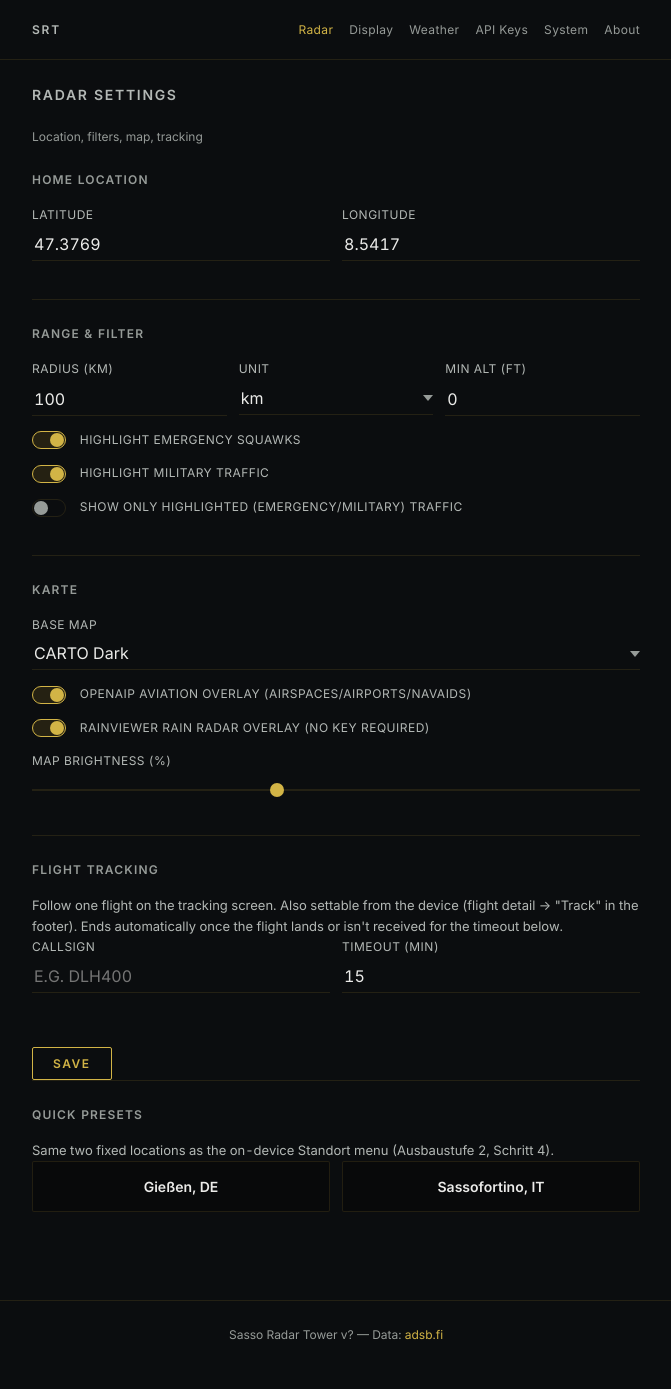
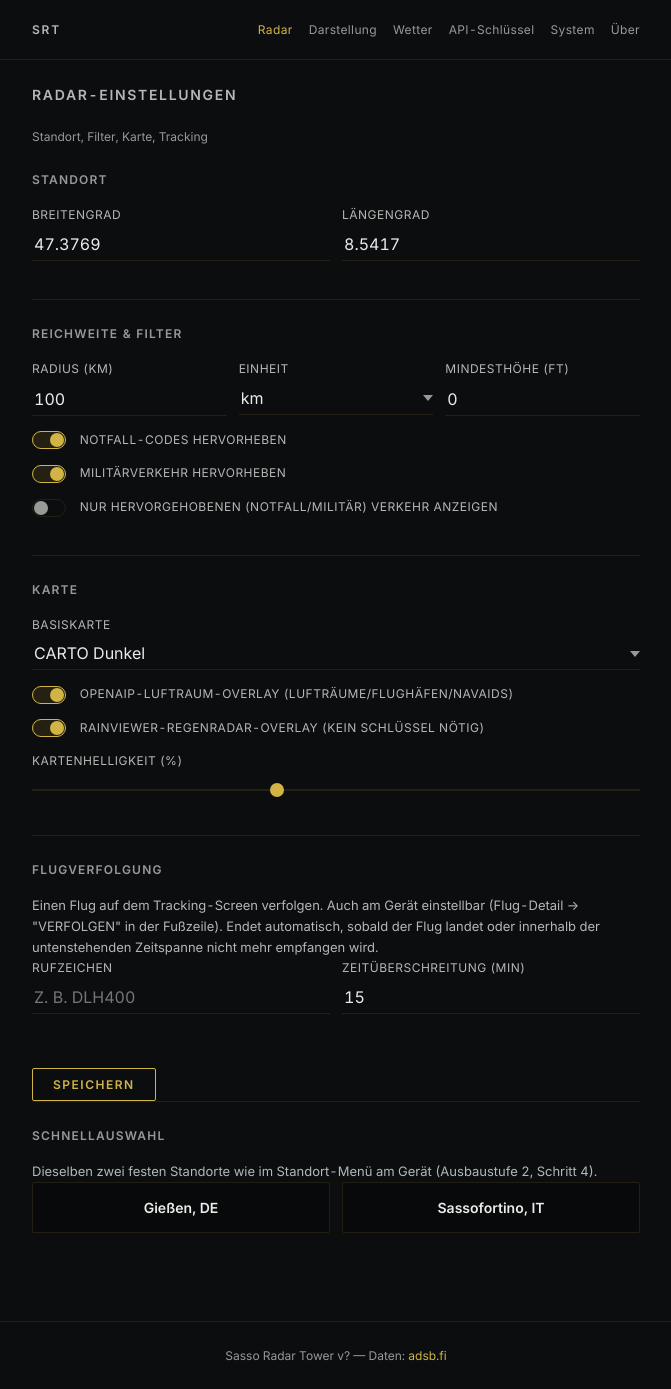
Before and after one commit to Lukasisnberg/Sasso_Radar_Tower, a Flask app: page /radar in a window 1280 px wide. Shown: the whole page, without its empty margins (304-975 px from the left). Before the commit the page ends 1340 px from the top, so only its background shows below. Run offline with Flask 3, Linux system fonts and the light colour scheme.

Commit message:
Lokalisierung Schritt 1: Web-Portal komplett auf Deutsch
Auslöser: Beim geplanten Schritt-5-Abgleich (Portal ↔ Gerätemenü,
"gleiche Begriffe") stellte sich heraus, dass das Gerätemenü
(menu.py) bereits komplett Deutsch ist, während Portal und alle
anderen Gerätescreens Englisch sind -- kein Wording-, sondern ein
Sprach-Unterschied. Auf Nachfrage: die gesamte Anwendung soll Deutsch
werden. Plan dazu unter
/home/lukas/.claude/plans/replicated-inventing-sunset.md.

Dieser Schritt übersetzt das Web-Portal: alle acht Templates
(base/index/radar/display/api_keys/system/about/weather.html),
app.py's drei Statustexte (Neustart/Herunterfahren/Update eingeleitet)
sowie die confirm()-Dialogtexte in system.html. lang="de" gesetzt.
Marken-/Domainnamen, Lizenznamen, Personen-/Ortsnamen und alle
name=-Formularattribute unverändert -- reiner Textaustausch, keine
Routen-/Speicherlogik-Änderung.

Erweitert über den ursprünglichen Plan hinaus: flugradar/system/update.py
enthält mehrere UpdateResult-Statusmeldungen (nicht nur "already up to
date"), die alle in dieselbe "Last attempt"-Zeile in system.html
einfließen -- nur eine davon zu übersetzen hätte das Feature
inkonsistent halb-deutsch gelassen, deshalb alle mitübersetzt.

Tests entsprechend angepasst (test_web.py, test_update.py). Visuell per
Dev-Server + Browser-Screenshots auf allen acht Portal-Seiten
verifiziert -- durchgehend Deutsch, bis auf zwei erwartete Reste: ein
alter (vor dieser Änderung geschriebener) update.log-Eintrag auf der
System-Seite, und die Wetter-Zustandstexte ("Partly Cloudy" etc.), die
aus data_sources/weather.py kommen und erst in Schritt 2 übersetzt
werden. Volle Testsuite 584/584 grün.

Co-Authored-By: Claude Sonnet 5 <noreply@anthropic.com>

```diff
--- a/flugradar/web/app.py
+++ b/flugradar/web/app.py
@@ -149,13 +149,13 @@ def create_app(settings: AppSettings | None = None) -> Flask:
         action = request.form.get("action") if request.method == "POST" else None
         message = None
         if action == "restart":
-            message = "Restart initiated..."
+            message = "Neustart eingeleitet..."
             system_action("reboot")
         elif action == "shutdown":
-            message = "Shutdown initiated..."
+            message = "Herunterfahren eingeleitet..."
             system_action("shutdown")
         elif action == "update":
-            message = "Update started in the background — check below in a minute."
+            message = "Update im Hintergrund gestartet — unten in einer Minute nachsehen."
             trigger_update_async()
         return render_template(
             "system.html", settings=settings, version=__version__, message=message,
--- a/flugradar/web/templates/base.html
+++ b/flugradar/web/templates/base.html
@@ -1,5 +1,5 @@
 <!DOCTYPE html>
-<html lang="en">
+<html lang="de">
 <head>
   <meta charset="utf-8">
   <meta name="viewport" content="width=device-width, initial-scale=1">
@@ -13,11 +13,11 @@
       <a class="brand" href="{{ url_for('index') }}">SRT</a>
       <div class="links">
         <a href="{{ url_for('radar') }}" {% if request.endpoint == 'radar' %}class="active"{% endif %}>Radar</a>
-        <a href="{{ url_for('display') }}" {% if request.endpoint == 'display' %}class="active"{% endif %}>Display</a>
-        <a href="{{ url_for('weather') }}" {% if request.endpoint == 'weather' %}class="active"{% endif %}>Weather</a>
-        <a href="{{ url_for('api_keys') }}" {% if request.endpoint == 'api_keys' %}class="active"{% endif %}>API Keys</a>
+        <a href="{{ url_for('display') }}" {% if request.endpoint == 'display' %}class="active"{% endif %}>Darstellung</a>
+        <a href="{{ url_for('weather') }}" {% if request.endpoint == 'weather' %}class="active"{% endif %}>Wetter</a>
+        <a href="{{ url_for('api_keys') }}" {% if request.endpoint == 'api_keys' %}class="active"{% endif %}>API-Schlüssel</a>
         <a href="{{ url_for('system') }}" {% if request.endpoint == 'system' %}class="active"{% endif %}>System</a>
-        <a href="{{ url_for('about') }}" {% if request.endpoint == 'about' %}class="active"{% endif %}>About</a>
+        <a href="{{ url_for('about') }}" {% if request.endpoint == 'about' %}class="active"{% endif %}>Über</a>
       </div>
     </div>
   </nav>
@@ -28,7 +28,7 @@
 
   <footer>
     Sasso Radar Tower v{{ version | default('?') }} &mdash;
-    Data: <a href="https://adsb.fi" target="_blank">adsb.fi</a>
+    Daten: <a href="https://adsb.fi" target="_blank">adsb.fi</a>
   </footer>
 
   <script>
--- a/flugradar/web/templates/radar.html
+++ b/flugradar/web/templates/radar.html
@@ -1,26 +1,26 @@
 {% extends "base.html" %}
-{% block title %}Radar Settings - SRT{% endblock %}
+{% block title %}Radar-Einstellungen - SRT{% endblock %}
 {% block content %}
 <header class="page-header">
-  <h1>Radar Settings</h1>
-  <p class="context">Location, filters, map, tracking</p>
+  <h1>Radar-Einstellungen</h1>
+  <p class="context">Standort, Filter, Karte, Tracking</p>
 </header>
 
 {% if request.args.get('saved') %}
-<p class="save-confirm" data-autofade>Saved</p>
+<p class="save-confirm" data-autofade>Gespeichert</p>
 {% endif %}
 
 <form method="post">
   <section class="section">
-    <h2>Home Location</h2>
+    <h2>Standort</h2>
     <div class="form-row">
       <div class="form-group">
-        <label for="home_lat">Latitude</label>
+        <label for="home_lat">Breitengrad</label>
         <input type="number" step="0.0001" id="home_lat" name="home_lat"
                value="{{ settings.home.lat }}">
       </div>
       <div class="form-group">
-        <label for="home_lon">Longitude</label>
+        <label for="home_lon">Längengrad</label>
         <input type="number" step="0.0001" id="home_lon" name="home_lon"
                value="{{ settings.home.lon }}">
       </div>
@@ -28,7 +28,7 @@
   </section>
 
   <section class="section">
-    <h2>Range &amp; Filter</h2>
+    <h2>Reichweite &amp; Filter</h2>
     <div class="form-row-3">
       <div class="form-group">
         <label for="radius_km">Radius (km)</label>
@@ -36,7 +36,7 @@
                value="{{ settings.home.radius_km | int }}">
       </div>
       <div class="form-group">
-        <label for="distance_unit">Unit</label>
+        <label for="distance_unit">Einheit</label>
         <select id="distance_unit" name="distance_unit">
           <option value="km" {% if settings.distance_unit == 'km' %}selected{% endif %}>km</option>
           <option value="sm" {% if settings.distance_unit == 'sm' %}selected{% endif %}>sm</option>
@@ -44,7 +44,7 @@
         </select>
       </div>
       <div class="form-group">
-        <label for="min_altitude_ft">Min Alt (ft)</label>
+        <label for="min_altitude_ft">Mindesthöhe (ft)</label>
         <input type="number" step="100" id="min_altitude_ft" name="min_altitude_ft"
                value="{{ settings.min_altitude_ft }}">
       </div>
@@ -53,21 +53,21 @@
       <label for="highlight_emergency">
         <input type="checkbox" id="highlight_emergency" name="highlight_emergency"
                value="1" {% if settings.highlight_emergency %}checked{% endif %}>
-        Highlight emergency squawks
+        Notfall-Codes hervorheben
       </label>
     </div>
     <div class="form-group">
       <label for="highlight_military">
         <input type="checkbox" id="highlight_military" name="highlight_military"
                value="1" {% if settings.highlight_military %}checked{% endif %}>
-        Highlight military traffic
+        Militärverkehr hervorheben
       </label>
     </div>
     <div class="form-group">
       <label for="only_highlighted">
         <input type="checkbox" id="only_highlighted" name="only_highlighted"
                value="1" {% if settings.only_highlighted %}checked{% endif %}>
-        Show only highlighted (emergency/military) traffic
+        Nur hervorgehobenen (Notfall/Militär) Verkehr anzeigen
       </label>
     </div>
   </section>
@@ -75,12 +75,12 @@
   <section class="section">
     <h2>Karte</h2>
     <div class="form-group">
-      <label for="map_provider">Base map</label>
+      <label for="map_provider">Basiskarte</label>
       <select id="map_provider" name="map_provider">
-        <option value="carto_dark" {% if settings.map_provider == 'carto_dark' %}selected{% endif %}>CARTO Dark</option>
-        <option value="carto_light" {% if settings.map_provider == 'carto_light' %}selected{% endif %}>CARTO Light</option>
+        <option value="carto_dark" {% if settings.map_provider == 'carto_dark' %}selected{% endif %}>CARTO Dunkel</option>
+        <option value="carto_light" {% if settings.map_provider == 'carto_light' %}selected{% endif %}>CARTO Hell</option>
         <option value="osm" {% if settings.map_provider == 'osm' %}selected{% endif %}>OpenStreetMap</option>
-        <option value="none" {% if settings.map_provider == 'none' %}selected{% endif %}>No map</option>
+        <option value="none" {% if settings.map_provider == 'none' %}selected{% endif %}>Keine Karte</option>
       </select>
     </div>
     <div class="form-group">
@@ -88,11 +88,11 @@
         <input type="checkbox" id="openaip_overlay_enabled" name="openaip_overlay_enabled"
                value="1" {% if settings.openaip_overlay_enabled %}checked{% endif %}
                {% if not settings.openaip_api_key %}disabled{% endif %}>
-        openAIP aviation overlay (airspaces/airports/navaids)
+        openAIP-Luftraum-Overlay (Lufträume/Flughäfen/Navaids)
       </label>
       {% if not settings.openaip_api_key %}
       <p style="font-size:13px;color:var(--text-muted);">
-        Needs an API key — set one under <a href="{{ url_for('api_keys') }}">API Keys</a> first.
+        Benötigt einen API-Schlüssel — zuerst unter <a href="{{ url_for('api_keys') }}">API-Schlüssel</a> hinterlegen.
       </p>
       {% endif %}
     </div>
@@ -100,33 +100,33 @@
       <label for="rainviewer_enabled">
         <input type="checkbox" id="rainviewer_enabled" name="rainviewer_enabled"
                value="1" {% if settings.rainviewer_enabled %}checked{% endif %}>
-        RainViewer rain radar overlay (no key required)
+        RainViewer-Regenradar-Overlay (kein Schlüssel nötig)
       </label>
     </div>
     <div class="form-group">
-      <label for="map_brightness">Map brightness (%)</label>
+      <label for="map_brightness">Kartenhelligkeit (%)</label>
       <input type="range" id="map_brightness" name="map_brightness" min="0" max="100" step="5"
              value="{{ settings.map_brightness }}">
     </div>
   </section>
 
   <section class="section">
-    <h2>Flight Tracking</h2>
+    <h2>Flugverfolgung</h2>
     <p style="font-size:13px;color:var(--text-muted);">
-      Follow one flight on the tracking screen. Also settable from the
-      device (flight detail &rarr; "Track" in the footer). Ends
-      automatically once the flight lands or isn't received for the
-      timeout below.
+      Einen Flug auf dem Tracking-Screen verfolgen. Auch am Gerät
+      einstellbar (Flug-Detail &rarr; "VERFOLGEN" in der Fußzeile). Endet
+      automatisch, sobald der Flug landet oder innerhalb der
+      untenstehenden Zeitspanne nicht mehr empfangen wird.
     </p>
     <div class="form-row">
       <div class="form-group">
-        <label for="tracked_callsign">Callsign</label>
+        <label for="tracked_callsign">Rufzeichen</label>
         <input type="text" id="tracked_callsign" name="tracked_callsign"
-               value="{{ settings.tracked_callsign }}" placeholder="e.g. DLH400"
+               value="{{ settings.tracked_callsign }}" placeholder="z. B. DLH400"
                style="text-transform:uppercase;">
       </div>
       <div class="form-group">
-        <label for="tracking_timeout_s">Timeout (min)</label>
+        <label for="tracking_timeout_s">Zeitüberschreitung (Min)</label>
         <input type="number" id="tracking_timeout_s" name="tracking_timeout_min"
                min="1" step="1" value="{{ (settings.tracking_timeout_s / 60) | round | int }}">
       </div>
@@ -134,14 +134,14 @@
   </section>
 
   <div class="btn-group">
-    <button type="submit" class="btn">Save</button>
+    <button type="submit" class="btn">Speichern</button>
   </div>
 </form>
 
 <section class="section">
-  <h2>Quick Presets</h2>
+  <h2>Schnellauswahl</h2>
   <p style="font-size:13px;color:var(--text-muted);">
-    Same two fixed locations as the on-device Standort menu (Ausbaustufe 2, Schritt 4).
+    Dieselben zwei festen Standorte wie im Standort-Menü am Gerät (Ausbaustufe 2, Schritt 4).
   </p>
   <div class="preset-grid">
     {% for loc in locations %}
```
Also changed, not shown: flugradar/system/update.py (+11 -11 lines), flugradar/tests/test_update.py (+8 -8 lines), flugradar/tests/test_web.py (+8 -8 lines), flugradar/web/templates/about.html (+22 -22 lines), flugradar/web/templates/api_keys.html (+31 -30 lines), flugradar/web/templates/display.html (+23 -23 lines), flugradar/web/templates/index.html (+9 -9 lines), flugradar/web/templates/system.html (+10 -10 lines), flugradar/web/templates/weather.html (+19 -19 lines).
